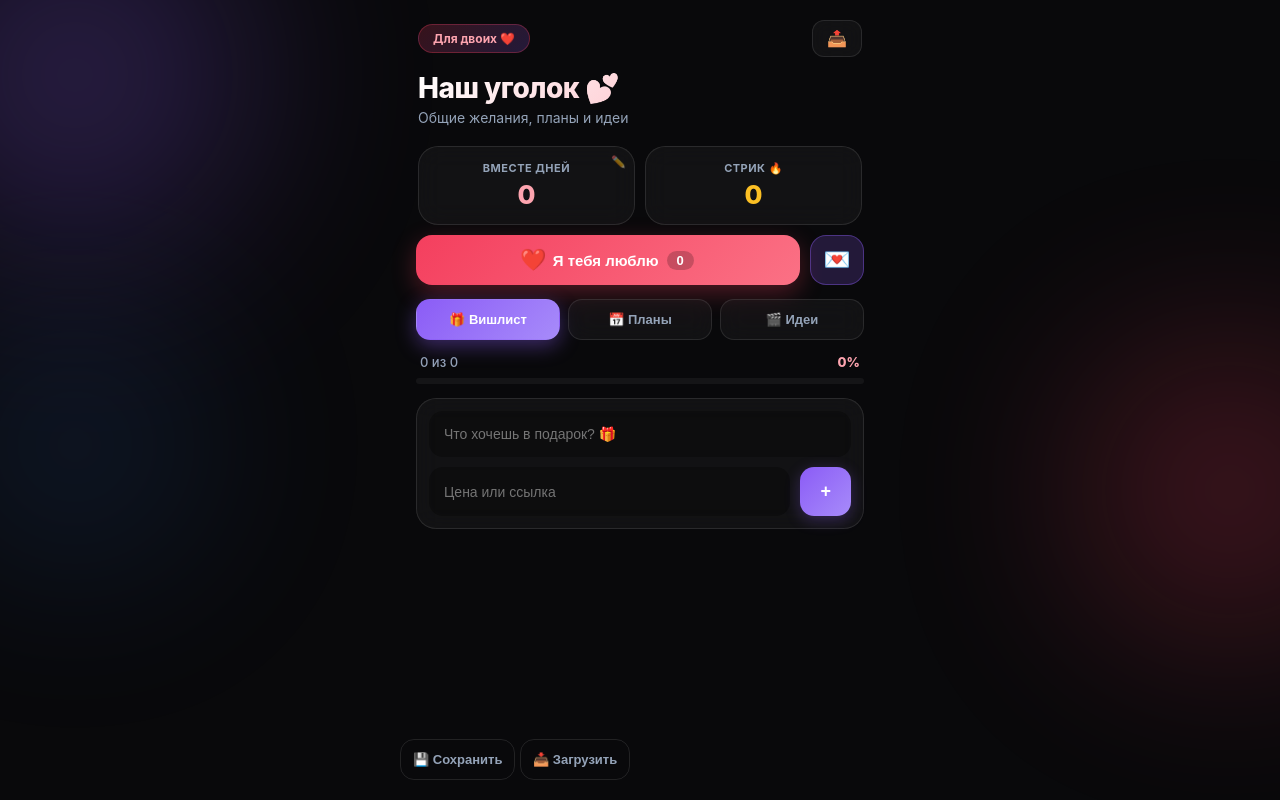
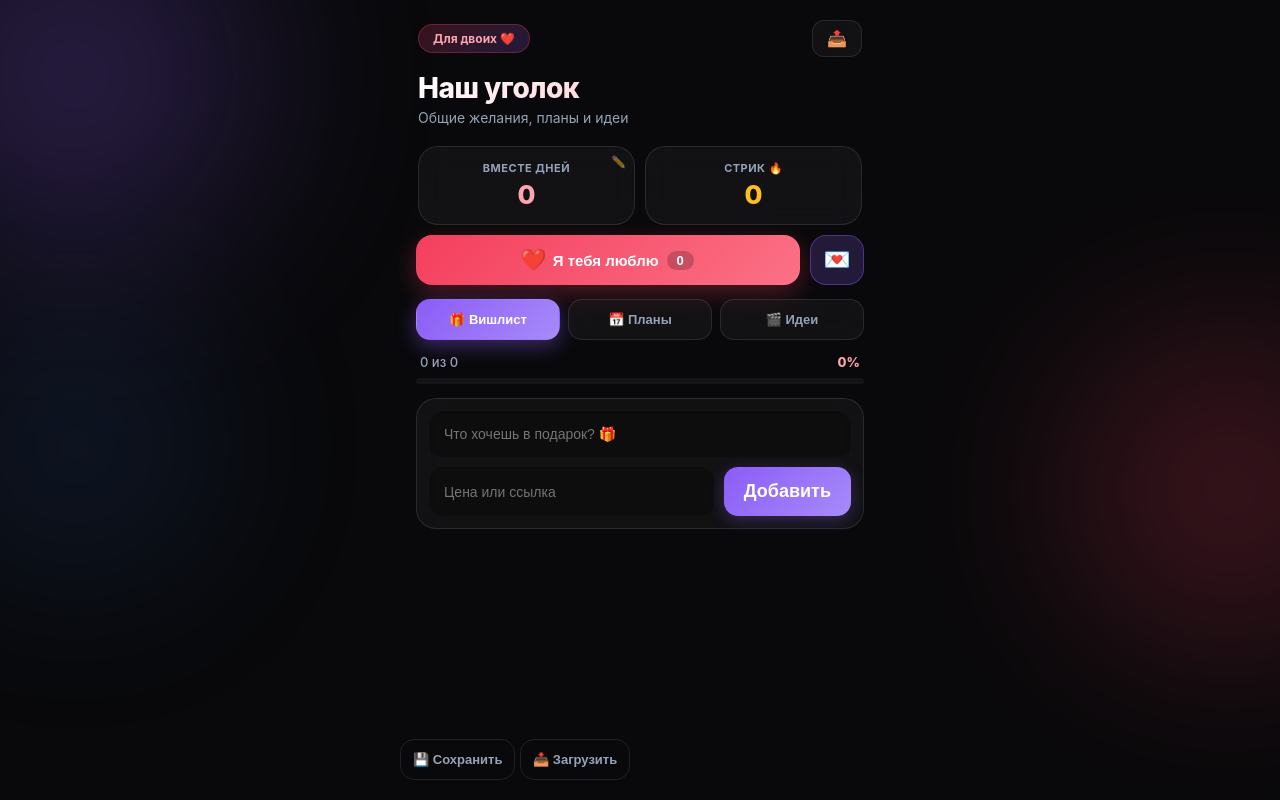
Before and after one commit to Sodik0303/my-tg-app, a plain HTML site: page index.html in a window 1280 px wide. Drawn offline with Linux system fonts and the light colour scheme; a script that the page names is missing.

Commit message:
Update index.html

```diff
--- a/index.html
+++ b/index.html
@@ -18,9 +18,9 @@
         <header class="header">
             <div class="header-top">
                 <span class="badge">Для двоих ❤️</span>
-                <button id="share-btn" class="icon-btn" title="Отправить в чат">📤</button>
+                <button id="share-btn" class="icon-btn">📤</button>
             </div>
-            <h1 class="header-title" id="greeting">Наш уголок 💕</h1>
+            <h1 class="header-title" id="greeting">Наш уголок</h1>
             <p class="header-subtitle">Общие желания, планы и идеи</p>
 
             <!-- Блок статистики -->
@@ -44,7 +44,7 @@
                 <span>Я тебя люблю</span>
                 <span class="love-count" id="love-count">0</span>
             </button>
-            <button id="note-btn" class="note-btn" title="Записка">💌</button>
+            <button id="note-btn" class="note-btn">💌</button>
         </div>
 
         <!-- Навигация -->
@@ -68,7 +68,7 @@
                     <input type="text" id="wish-input" placeholder="Что хочешь в подарок? 🎁">
                     <div class="add-row">
                         <input type="text" id="wish-meta" placeholder="Цена или ссылка">
-                        <button id="add-wish-btn" class="primary-btn">+</button>
+                        <button id="add-wish-btn" class="primary-btn">Добавить</button>
                     </div>
                 </div>
                 <div id="wishes-list" class="cards-list"></div>
@@ -86,7 +86,7 @@
                     <input type="text" id="plan-input" placeholder="Куда сходим? 💫">
                     <div class="add-row">
                         <input type="date" id="plan-meta" class="date-picker">
-                        <button id="add-plan-btn" class="primary-btn">+</button>
+                        <button id="add-plan-btn" class="primary-btn">Добавить</button>
                     </div>
                 </div>
                 <div id="plans-list" class="cards-list"></div>
@@ -107,7 +107,7 @@
                             <option value="food">🍕 Еда</option>
                             <option value="date">✨ Свидание</option>
                         </select>
-                        <button id="add-idea-btn" class="primary-btn">+</button>
+                        <button id="add-idea-btn" class="primary-btn">Добавить</button>
                     </div>
                 </div>
                 <div id="ideas-list" class="cards-list"></div>
@@ -121,7 +121,7 @@
         </footer>
     </div>
 
-    <!-- Модалка случайной идеи -->
+    <!-- Модалки -->
     <div id="random-modal" class="modal hidden">
         <div class="modal-content">
             <div class="modal-icon">🎲</div>
@@ -132,7 +132,6 @@
         </div>
     </div>
 
-    <!-- Модалка Записки любви -->
     <div id="note-modal" class="modal hidden">
         <div class="modal-content note-content">
             <div class="modal-icon">💌</div>
@@ -142,7 +141,6 @@
         </div>
     </div>
 
-    <!-- Модалка даты -->
     <div id="date-modal" class="modal hidden">
         <div class="modal-content">
             <div class="modal-icon">💞</div>
```
